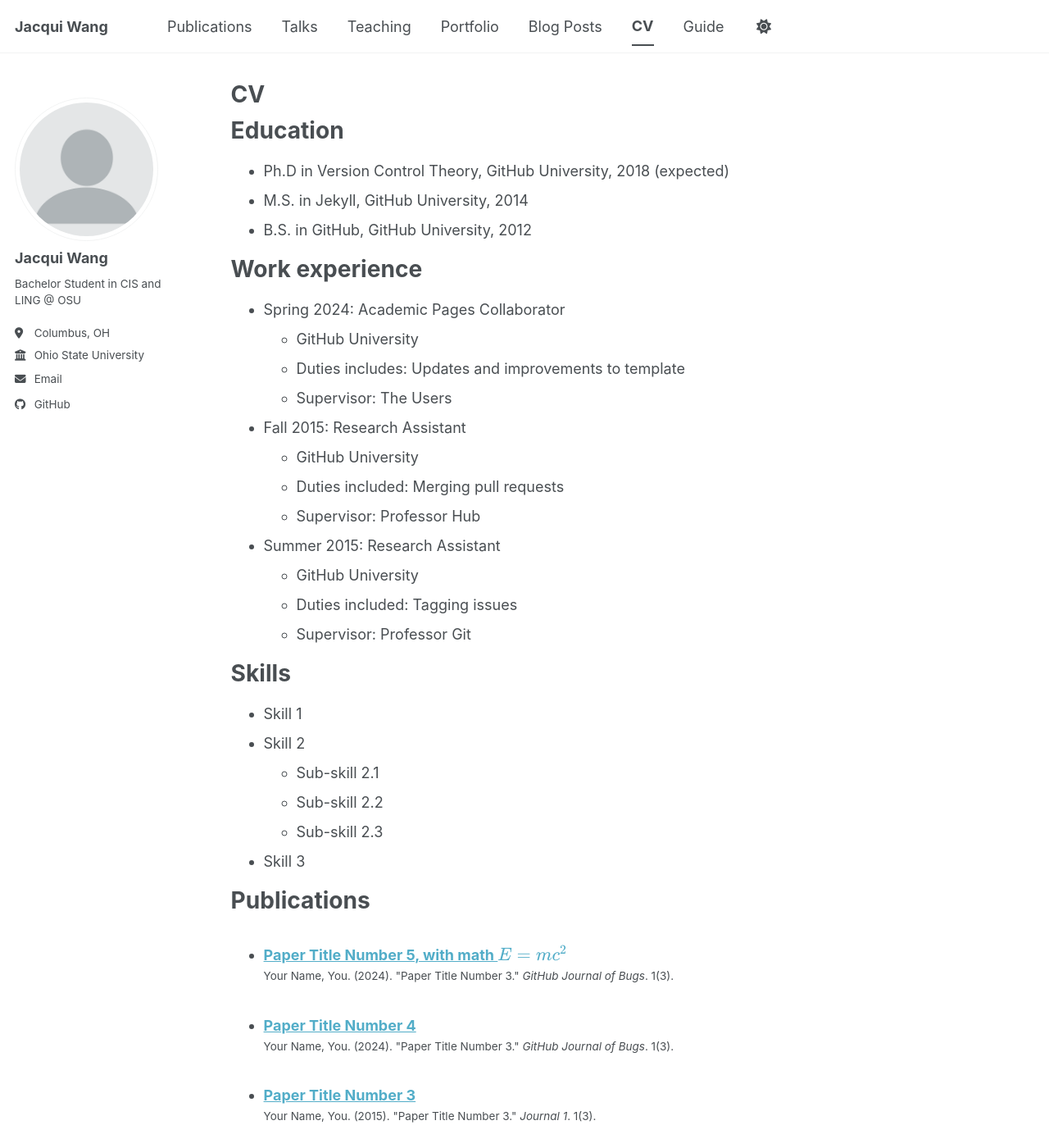
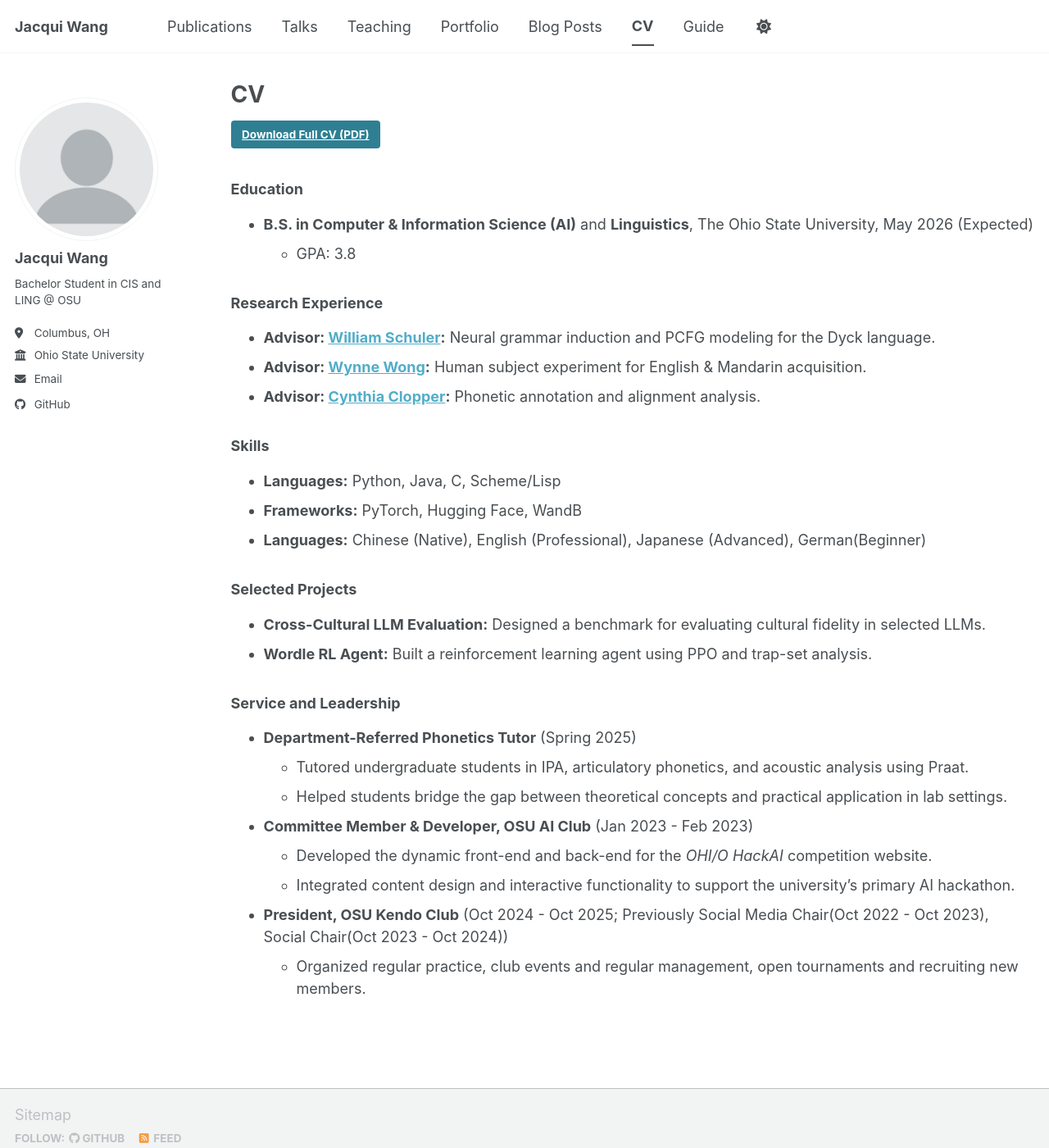
Before and after one commit to kumaya24/kumaya24.github.io, a Jekyll site: the page built from _pages/cv.md, in a window 1280 px wide and 1400 px high. Shown: the whole window at 82% size. Built offline with Jekyll 4.4.1, drawn with Linux system fonts in a browser that asks for light colours; a script bundle is joined from its source files by our own code; library files that are not in the unit come from our copies; some of the changed text lies outside the part shown.

Commit message:
Update cv.md

```diff
--- a/_pages/cv.md
+++ b/_pages/cv.md
@@ -9,56 +9,35 @@ redirect_from:
 
 {% include base_path %}
 
-Education
-======
-* Ph.D in Version Control Theory, GitHub University, 2018 (expected)
-* M.S. in Jekyll, GitHub University, 2014
-* B.S. in GitHub, GitHub University, 2012
+<a href="/files/Resume_Jacqui_Wang.pdf" target="_blank" class="btn btn--info">Download Full CV (PDF)</a>
 
-Work experience
-======
-* Spring 2024: Academic Pages Collaborator
-  * GitHub University
-  * Duties includes: Updates and improvements to template
-  * Supervisor: The Users
+### Education
+* **B.S. in Computer & Information Science (AI)** and **Linguistics**, The Ohio State University, May 2026 (Expected)
+  * GPA: 3.8
 
-* Fall 2015: Research Assistant
-  * GitHub University
-  * Duties included: Merging pull requests
-  * Supervisor: Professor Hub
+### Research Experience
+* **Advisor: [William Schuler](https://linguistics.osu.edu/people/schuler.77):** Neural grammar induction and PCFG modeling for the Dyck language.
+* **Advisor: [Wynne Wong](https://frit.osu.edu/people/wong.240):** Human subject experiment for English & Mandarin acquisition.
+* **Advisor: [Cynthia Clopper](https://linguistics.osu.edu/people/clopper.1):** Phonetic annotation and alignment analysis.
 
-* Summer 2015: Research Assistant
-  * GitHub University
-  * Duties included: Tagging issues
-  * Supervisor: Professor Git
+### Skills
+* **Languages:** Python, Java, C, Scheme/Lisp
+* **Frameworks:** PyTorch, Hugging Face, WandB
+* **Languages:** Chinese (Native), English (Professional), Japanese (Advanced), German(Beginner)
 
-Skills
-======
-* Skill 1
-* Skill 2
-  * Sub-skill 2.1
-  * Sub-skill 2.2
-  * Sub-skill 2.3
-* Skill 3
+### Selected Projects
+* **Cross-Cultural LLM Evaluation:** Designed a benchmark for evaluating cultural fidelity in selected LLMs.
+* **Wordle RL Agent:** Built a reinforcement learning agent using PPO and trap-set analysis.
 
-Publications
-======
-  <ul>{% for post in site.publications reversed %}
-    {% include archive-single-cv.html %}
-  {% endfor %}</ul>
+### Service and Leadership
 
-Talks
-======
-  <ul>{% for post in site.talks reversed %}
-    {% include archive-single-talk-cv.html  %}
-  {% endfor %}</ul>
+* **Department-Referred Phonetics Tutor** (Spring 2025)
+  * Tutored undergraduate students in IPA, articulatory phonetics, and acoustic analysis using Praat.
+  * Helped students bridge the gap between theoretical concepts and practical application in lab settings.
 
-Teaching
-======
-  <ul>{% for post in site.teaching reversed %}
-    {% include archive-single-cv.html %}
-  {% endfor %}</ul>
+* **Committee Member & Developer, OSU AI Club** (Jan 2023 - Feb 2023)
+  * Developed the dynamic front-end and back-end for the *OHI/O HackAI* competition website.
+  * Integrated content design and interactive functionality to support the university's primary AI hackathon.
 
-Service and leadership
-======
-* Currently signed in to 43 different slack teams
+* **President, OSU Kendo Club** (Oct 2024 - Oct 2025; Previously Social Media Chair(Oct 2022 - Oct 2023), Social Chair(Oct 2023 - Oct 2024))
+  * Organized regular practice, club events and regular management, open tournaments and recruiting new members.
```
